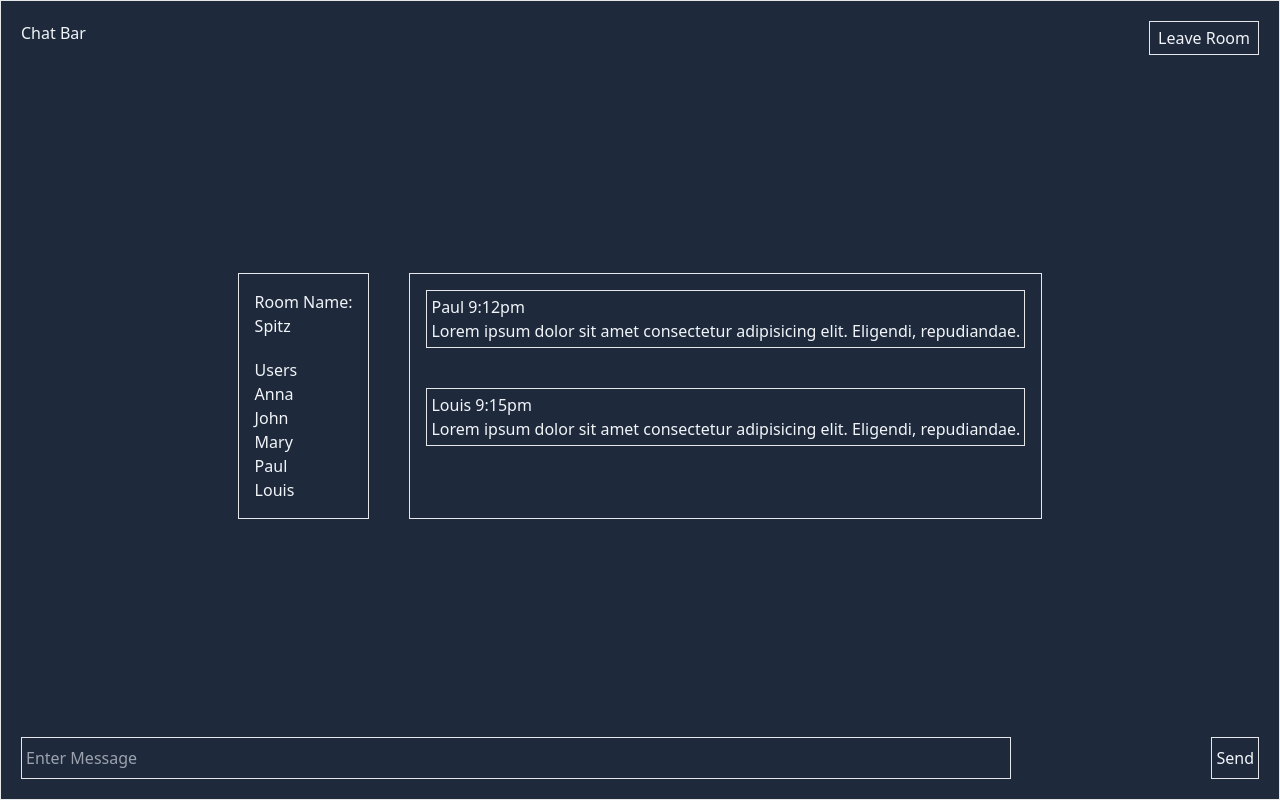
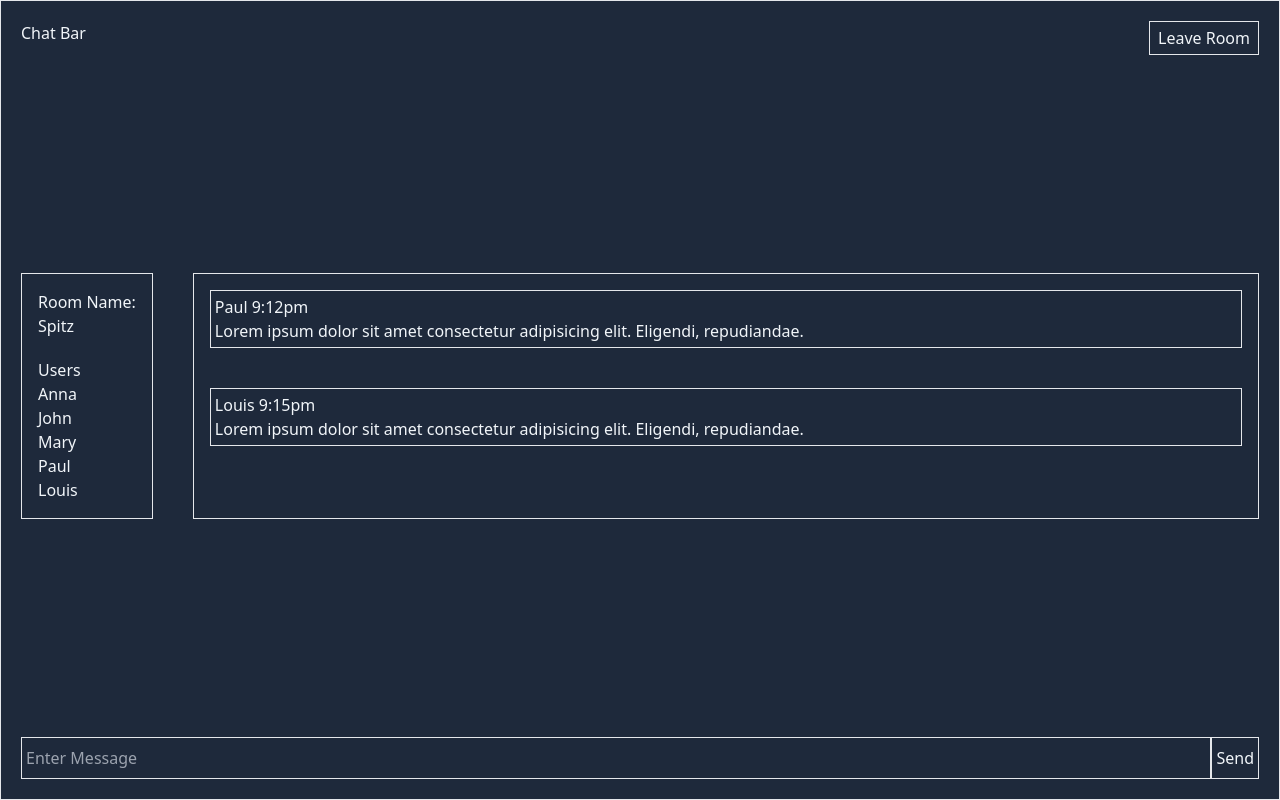
Before and after one commit to Raftouch/node-chat-app, a website: page public/chat.html in a window 1280 px wide. Drawn offline with nearby package versions, Linux system fonts and the light colour scheme; no server answers.

```diff
--- a/public/chat.html
+++ b/public/chat.html
@@ -14,7 +14,7 @@
             <h1>Chat Bar</h1>
             <a href="index.html" class="px-2 py-1 border">Leave Room</a>
         </header>
-        <main class="chat-main flex gap-10 justify-center">
+        <main class="chat-main flex gap-10">
             <div class="chat-sidebar border p-4 flex flex-col gap-5">
                 <div>
                     <h3>Room Name:</h3>
@@ -31,7 +31,7 @@
                     </ul>
                 </div>
             </div>
-            <div class="chat-messages flex flex-col gap-10 border p-4">
+            <div class="chat-messages flex flex-col flex-1 gap-10 border p-4">
                 <div class="message border p-1">
                     <p class="meta">Paul <span>9:12pm</span></p>
                     <p class="text">
@@ -49,14 +49,15 @@
             </div>
         </main>
         <div class="chat-form-container">
-            <form class="flex justify-between" id="chat-form">
-                <input class="min-w-[80%] py-2 px-1 bg-transparent border" id="msg" type="text" placeholder="Enter Message" autocomplete="off"
+            <form class="flex" id="chat-form">
+                <input class="py-2 px-1 flex-1 bg-transparent border" id="msg" type="text" placeholder="Enter Message" autocomplete="off"
                     required />
                 <button class="py-2 px-1 border">Send</button>
             </form>
         </div>
     </div>
 
+    <script src="/socket.io/socket.io.js"></script>
     <script src="js/main.js"></script>
 </body>
 
--- a/public/js/main.js
+++ b/public/js/main.js
@@ -0,0 +1,5 @@
+const socket = io()
+
+socket.on('msg', (msg) => {
+  console.log(msg)
+})
```
Also changed, not shown: app.js (+16 -2 lines).
